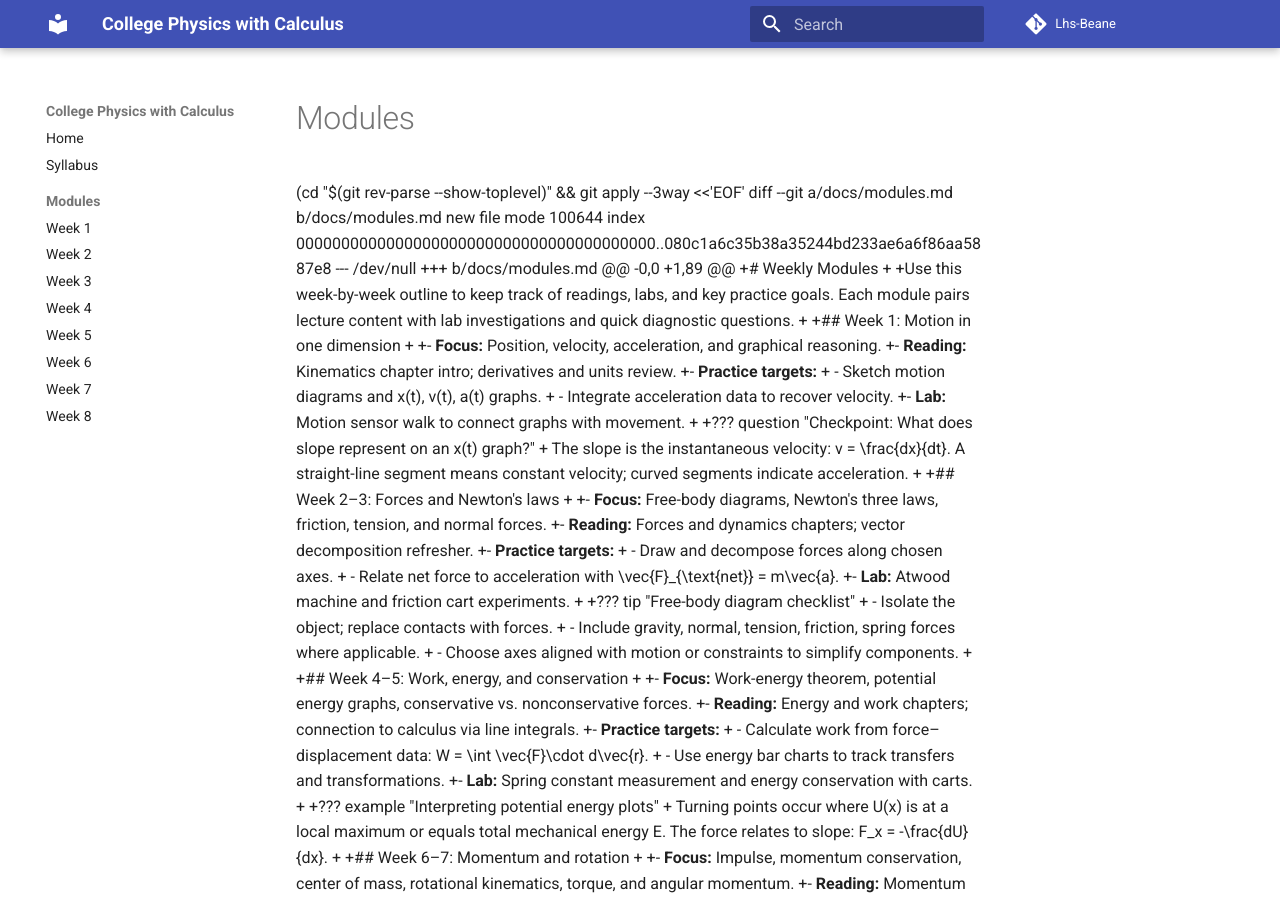
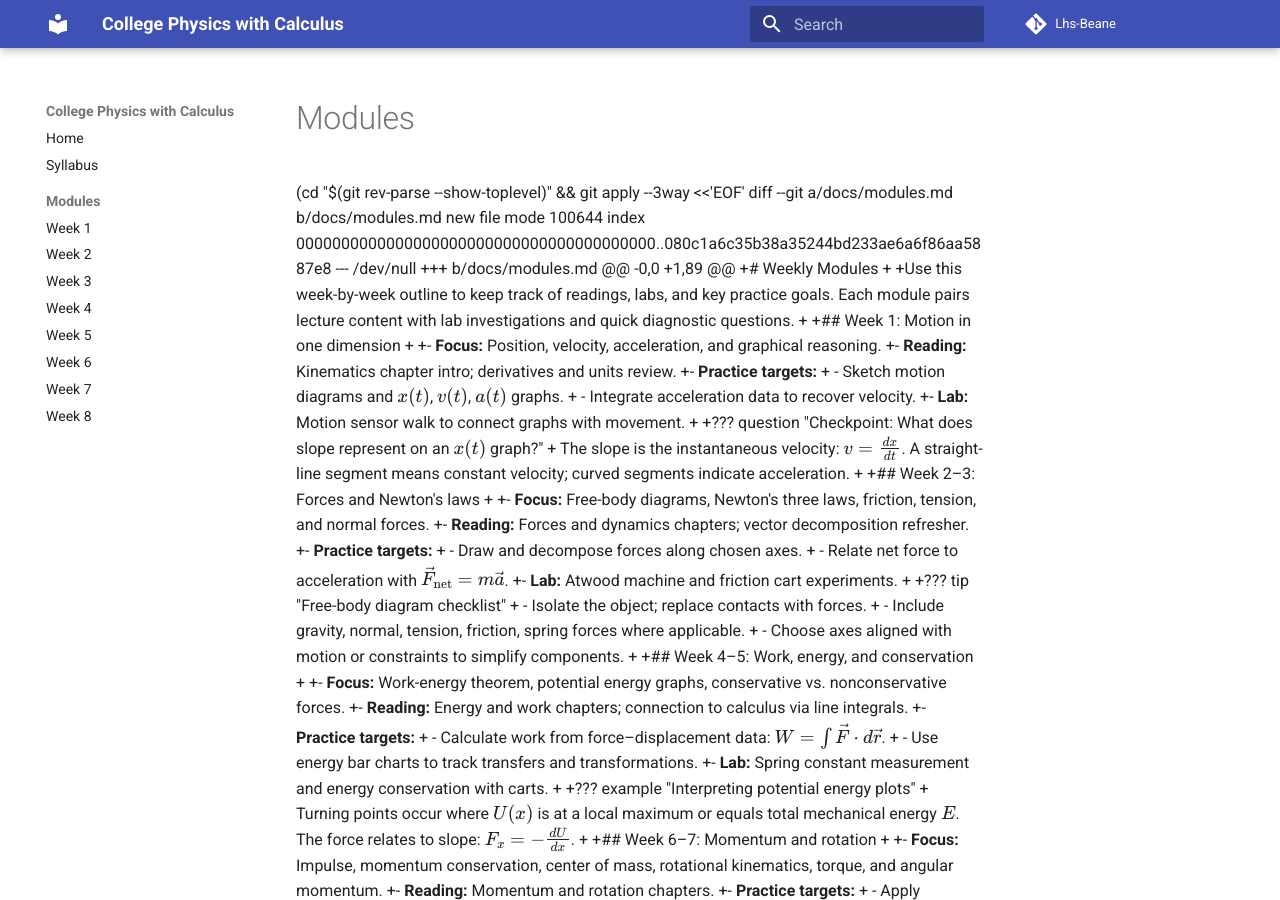
Before and after one commit to LHS-Beane/universityphysics, an MkDocs documentation site: the page built from docs/modules.md, in a window 1280 px wide and 900 px high. Built offline with MkDocs 1.6.1 and Material for MkDocs 9.7.7, drawn with Linux system fonts in a browser that asks for light colours.

Commit message:
Update mkdocs.yml

```diff
--- a/mkdocs.yml
+++ b/mkdocs.yml
@@ -21,13 +21,14 @@ markdown_extensions:
   - admonition
   - toc:
       permalink: true
-  - pymdownx.arithmatex
+  - pymdownx.arithmatex:
+      generic: true
+  - pymdownx.superfences
   - pymdownx.details
   - pymdownx.highlight
-  - pymdownx.superfences
   - pymdownx.tabbed:
       alternate_style: true
-  - footnotes
+
 
 extra_javascript:
   - https://cdn.jsdelivr.net/npm/mathjax@3/es5/tex-mml-chtml.js
```
